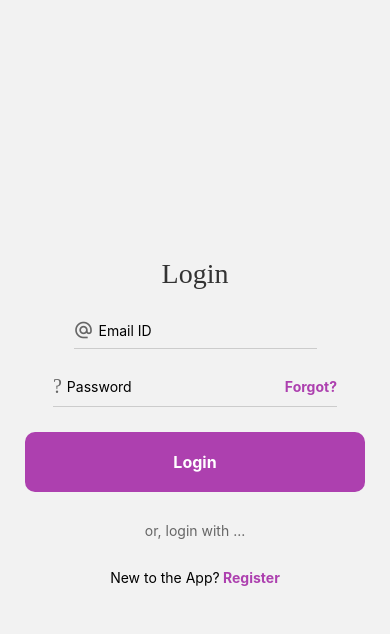
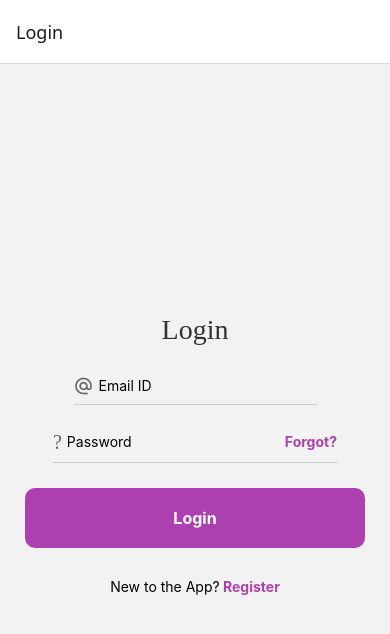
Before and after one commit to geethavs88/carpooling-app-frontend, a React Native app: screen /AuthStack in a window 390 px wide. Shown: the top 634 px of the page. Built offline with nearby package versions, Linux system fonts and the light colour scheme.

Commit message:
fixed the navigation issue

```diff
--- a/navigation/AuthStack.js
+++ b/navigation/AuthStack.js
@@ -4,19 +4,18 @@ import RegisterScreen from '../screens/auth/RegisterScreen';
 
 const Stack = createNativeStackNavigator();
 
-function AuthStack({ handleLogin }) { // Accept handleLogin as a prop
+function AuthStack({ setIsLoggedIn }) {
     return (
-        <Stack.Navigator screenOptions={{ headerShown: false }}>
-            {/* Pass the handleLogin function to the LoginScreen */}
-            <Stack.Screen
-                name="Login"
-                component={(props) => <LoginScreen {...props} handleLogin={handleLogin} />}
-            />
+        <Stack.Navigator>
+            <Stack.Screen name="Login">
+                {(props) => (
+                    <LoginScreen {...props} setIsLoggedIn={setIsLoggedIn} />
+                )}
+            </Stack.Screen>
             <Stack.Screen name="Register" component={RegisterScreen} />
         </Stack.Navigator>
     );
 }
-
 // function AuthStack() {
 //     return (
 //         <Stack.Navigator screenOptions={{ headerShown: false }}>
--- a/navigation/RootNavigator.js
+++ b/navigation/RootNavigator.js
@@ -6,36 +6,14 @@ import AppTabs from './AppTabs';
 
 
 function RootNavigator() {
-    const [userLoggedIn, setUserLoggedIn] = useState(false);
-    const [isLoading, setIsLoading] = useState(false);
-
-    const handleLogin = () => {
-        // Implement your actual login logic here
-        setUserLoggedIn(true);
-    };
-
-    const handleLogout = () => {
-        setUserLoggedIn(false);
-    };
-
-    if (isLoading) {
-        return (
-            <NavigationContainer>
-                <View style={{ flex: 1, justifyContent: 'center', alignItems: 'center' }}>
-                    <ActivityIndicator size="large" />
-                </View>
-            </NavigationContainer>
-        );
-    }
+    const [isLoggedIn, setIsLoggedIn] = useState(false);
 
     return (
         <NavigationContainer>
-            {userLoggedIn ? (
-                // Renders only AppTabs if userLoggedIn is true
-                <AppTabs handleLogout={handleLogout} />
+            {isLoggedIn ? (
+                <AppTabs />
             ) : (
-                // Renders only AuthStack if userLoggedIn is false
-                <AuthStack handleLogin={handleLogin} />
+                <AuthStack setIsLoggedIn={setIsLoggedIn} />
             )}
         </NavigationContainer>
     );
--- a/screens/auth/LoginScreen.js
+++ b/screens/auth/LoginScreen.js
@@ -8,11 +8,14 @@ import {
 
 import { SafeAreaView } from 'react-native-safe-area-context'
 import { MaterialIcons, Ionicons } from '@expo/vector-icons'
-// import Google from '../../assets/google.png'
-// import Facebook from '../../assets/facebook.png'
-// import Twitter from '../../assets/Twitter.png'
 
-const LoginScreen = ({ navigation, handleLogin }) => {
+
+const LoginScreen = ({ navigation, setIsLoggedIn }) => {
+  const handleLogin = () => {
+    // Perform login logic here
+    // On successful login, update the state
+    setIsLoggedIn(true);
+  };
   return (
     <SafeAreaView style={{ flex: 1, justifyContent: 'center' }}>
       <View style={{ alignItems: 'center', paddingHorizontal: 25 }}>
@@ -83,8 +86,7 @@ const LoginScreen = ({ navigation, handleLogin }) => {
           </TouchableOpacity>
         </View>
 
-        {/* Login Button */}
-        {/* <TouchableOpacity onPress={() => {navigation.navigate('AppTabs', {screen: 'Home'})}} */}
+
         <TouchableOpacity onPress={handleLogin}
           style={{
             backgroundColor: '#AD40AF',
@@ -106,7 +108,7 @@ const LoginScreen = ({ navigation, handleLogin }) => {
           </Text>
         </TouchableOpacity>
 
-        <Text
+        {/* <Text
           style={{
             textAlign: 'center',
             color: '#666',
@@ -114,7 +116,7 @@ const LoginScreen = ({ navigation, handleLogin }) => {
           }}
         >
           or, login with ...
-        </Text>
+        </Text> */}
 
         {/* Social Buttons
         <View
```
Also changed, not shown: navigation/AppTabs.js (+0 -15 lines).
